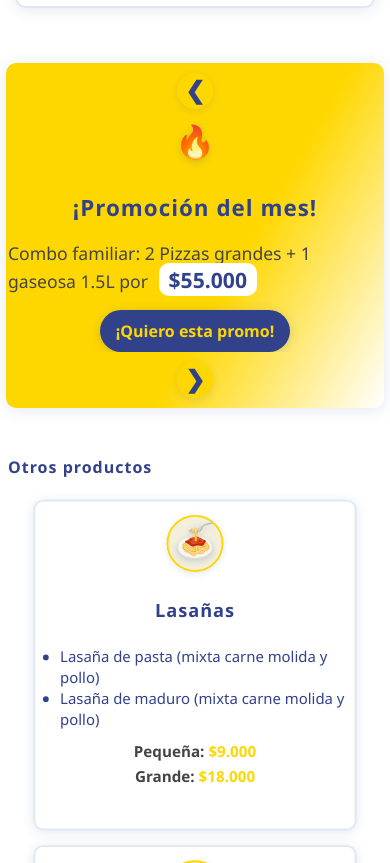
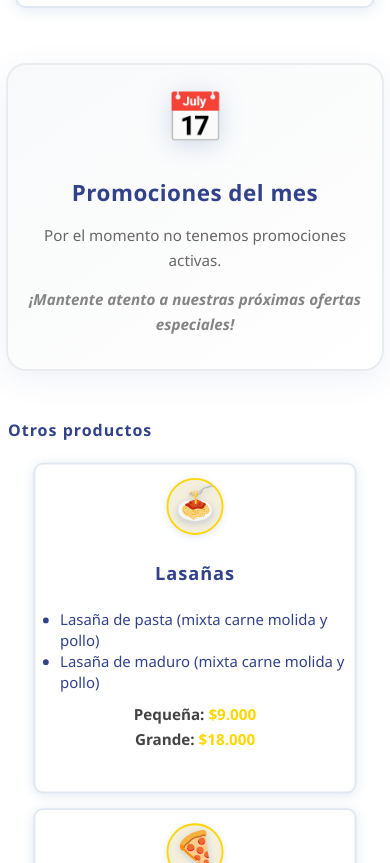
Before and after one commit to JavierRojas0495/pippers, a website: page index.html in a window 390 px wide. Shown: the part 2689-3552 px from the top of the page. Drawn offline with Linux system fonts and the light colour scheme.

Commit message:
Ocultar sección de promociones y agregar mensaje de no promociones disponibles

```diff
--- a/index.html
+++ b/index.html
@@ -107,41 +107,13 @@
                     </ul>
                 </div>
             </div>
-            <div class="promo-carrusel-container">
-              <button class="promo-carrusel-btn promo-carrusel-btn-prev">&#10094;</button>
-              <div class="promo-carrusel">
-                <div class="promo-slide active">
-                  <div class="promo-icono">🔥</div>
-                  <div class="promo-content">
-                    <h3>¡Promoción del mes!</h3>
-                    <p>Combo familiar: 2 Pizzas grandes + 1 gaseosa 1.5L por <span class="promo-precio">$55.000</span></p>
-                    <div class="promo-btn-container">
-                      <a href="#realizar-pedido" class="promo-btn">¡Quiero esta promo!</a>
-                    </div>
-                  </div>
-                </div>
-                <div class="promo-slide">
-                  <div class="promo-icono">🔥</div>
-                  <div class="promo-content">
-                    <h3>¡Promoción del mes!</h3>
-                    <p>Combo familiar: 2 Pizzas grandes + 1 gaseosa 1.5L por <span class="promo-precio">$55.000</span></p>
-                    <div class="promo-btn-container">
-                      <a href="#realizar-pedido" class="promo-btn">¡Quiero esta promo!</a>
-                    </div>
-                  </div>
-                </div>
-                <div class="promo-slide">
-                  <div class="promo-icono">🔥</div>
-                  <div class="promo-content">
-                    <h3>¡Promoción del mes!</h3>
-                    <p>Combo familiar: 2 Pizzas grandes + 1 gaseosa 1.5L por <span class="promo-precio">$55.000</span></p>
-                    <div class="promo-btn-container">
-                      <a href="#realizar-pedido" class="promo-btn">¡Quiero esta promo!</a>
-                    </div>
-                  </div>
-                </div>
+            <div class="no-promociones-container">
+              <div class="no-promociones-content">
+                <div class="no-promociones-icono">📅</div>
+                <h3>Promociones del mes</h3>
+                <p>Por el momento no tenemos promociones activas.</p>
+                <p class="no-promociones-subtitle">¡Mantente atento a nuestras próximas ofertas especiales!</p>
               </div>
-              <button class="promo-carrusel-btn promo-carrusel-btn-next">&#10095;</button>
             </div>
             <div class="otros-productos">
                 <h2>Otros productos</h2>
--- a/styles.css
+++ b/styles.css
@@ -4264,3 +4264,103 @@ body {
     font-size: 0.9em;
   }
 }
+
+/* ===== SECCIÓN DE NO PROMOCIONES ===== */
+.no-promociones-container {
+  background: linear-gradient(145deg, #f8f9fa 0%, #fff 100%);
+  border-radius: 20px;
+  padding: 40px;
+  margin: 30px 0;
+  text-align: center;
+  border: 2px solid #e9ecef;
+  box-shadow: 0 8px 32px rgba(40, 82, 147, 0.08);
+  transition: all 0.3s ease;
+}
+
+.no-promociones-container:hover {
+  transform: translateY(-5px);
+  box-shadow: 0 12px 40px rgba(40, 82, 147, 0.12);
+  border-color: var(--azul-pipers);
+}
+
+.no-promociones-content {
+  max-width: 500px;
+  margin: 0 auto;
+}
+
+.no-promociones-icono {
+  font-size: 4em;
+  margin-bottom: 20px;
+  display: block;
+  animation: bounce 2s infinite;
+  filter: drop-shadow(0 4px 12px rgba(40, 82, 147, 0.2));
+}
+
+.no-promociones-content h3 {
+  color: var(--azul-pipers);
+  font-size: 1.8em;
+  font-weight: 700;
+  margin-bottom: 15px;
+  letter-spacing: 0.5px;
+}
+
+.no-promociones-content p {
+  color: #666;
+  font-size: 1.1em;
+  margin-bottom: 10px;
+  line-height: 1.6;
+}
+
+.no-promociones-subtitle {
+  color: var(--azul-pipers);
+  font-weight: 600;
+  font-size: 1em;
+  opacity: 0.8;
+  font-style: italic;
+}
+
+/* Responsive para la sección de no promociones */
+@media (max-width: 900px) {
+  .no-promociones-container {
+    padding: 30px 20px;
+    margin: 20px 0;
+  }
+
+  .no-promociones-icono {
+    font-size: 3.5em;
+  }
+
+  .no-promociones-content h3 {
+    font-size: 1.6em;
+  }
+
+  .no-promociones-content p {
+    font-size: 1em;
+  }
+}
+
+@media (max-width: 600px) {
+  .no-promociones-container {
+    padding: 25px 15px;
+    margin: 15px 0;
+  }
+
+  .no-promociones-icono {
+    font-size: 3em;
+    margin-bottom: 15px;
+  }
+
+  .no-promociones-content h3 {
+    font-size: 1.4em;
+    margin-bottom: 12px;
+  }
+
+  .no-promociones-content p {
+    font-size: 0.95em;
+    margin-bottom: 8px;
+  }
+
+  .no-promociones-subtitle {
+    font-size: 0.9em;
+  }
+}
```
